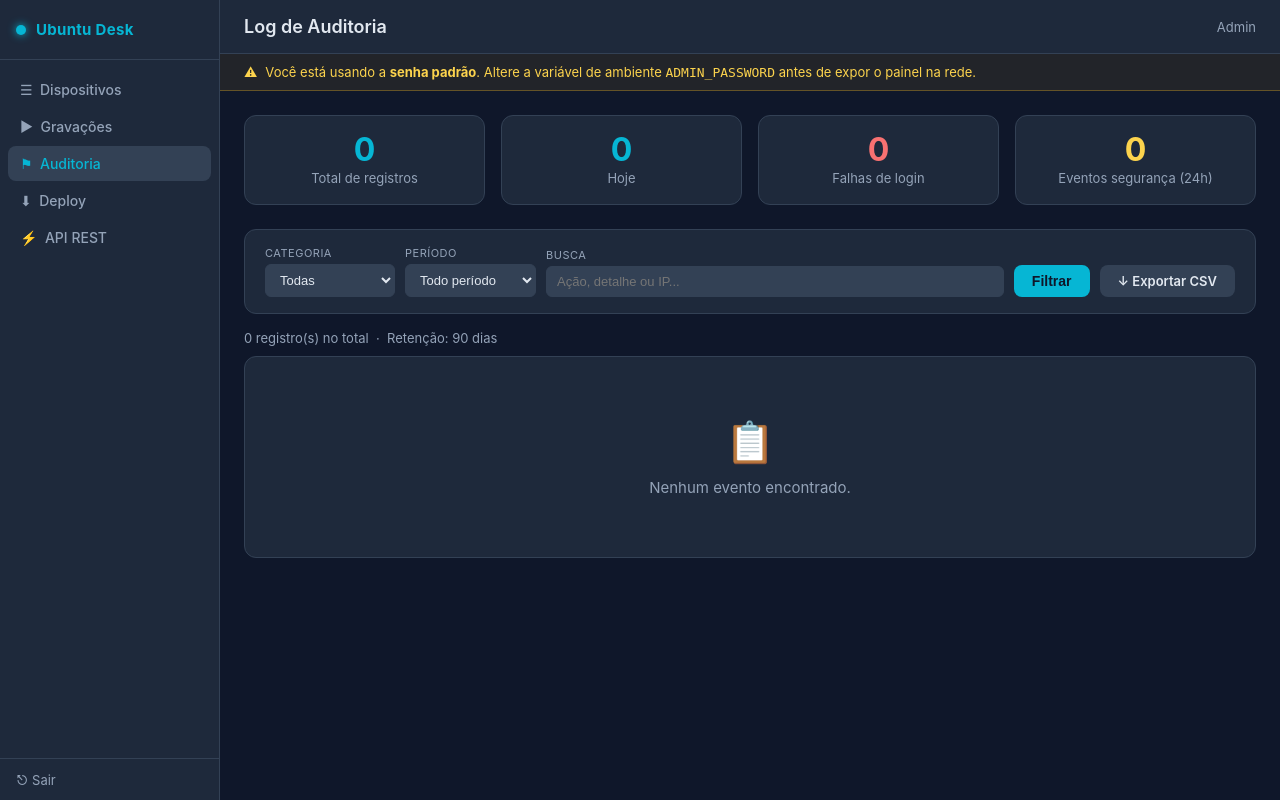
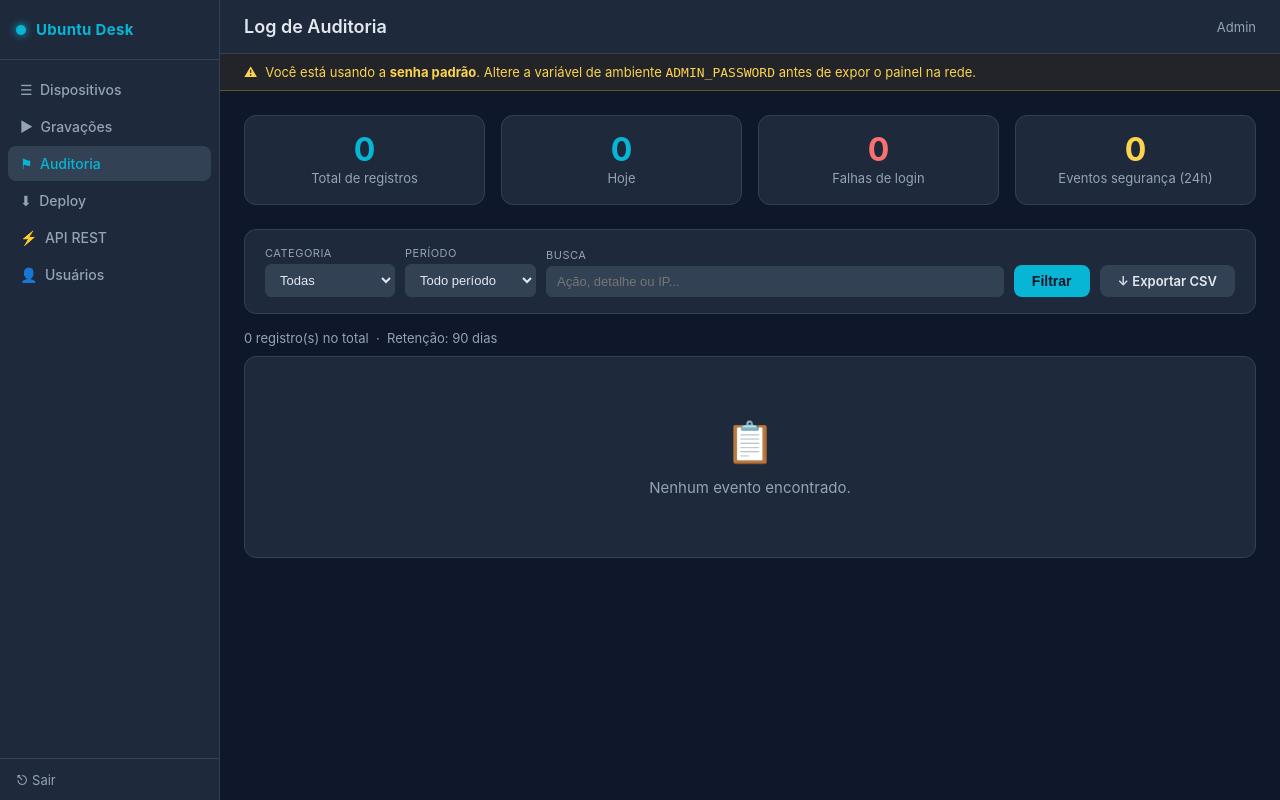
Before and after one commit to felipediasz1/Ubuntu-Desk-, a Flask app: page /audit in a window 1280 px wide. Run offline with Flask 3, Linux system fonts and the light colour scheme; the visitor is signed in with stand-in values (Sample User, id 1); data that the repository does not hold is empty.

Commit message:
feat: multi-user address book — complete implementation
Co-Authored-By: Claude Sonnet 4.6 <noreply@anthropic.com>

```diff
--- a/admin/templates/base.html
+++ b/admin/templates/base.html
@@ -248,6 +248,9 @@
       <a href="{{ url_for('apidocs') }}" class="nav-item {% if request.endpoint == 'apidocs' %}active{% endif %}">
         ⚡ &nbsp;API REST
       </a>
+      <a href="{{ url_for('users_list') }}" class="nav-item {% if request.endpoint and (request.endpoint == 'users_list' or request.endpoint.startswith('users_')) %}active{% endif %}">
+        👤 &nbsp;Usuários
+      </a>
     </div>
     <div class="sidebar-footer">
       <a href="{{ url_for('logout') }}">⎋ Sair</a>
```
